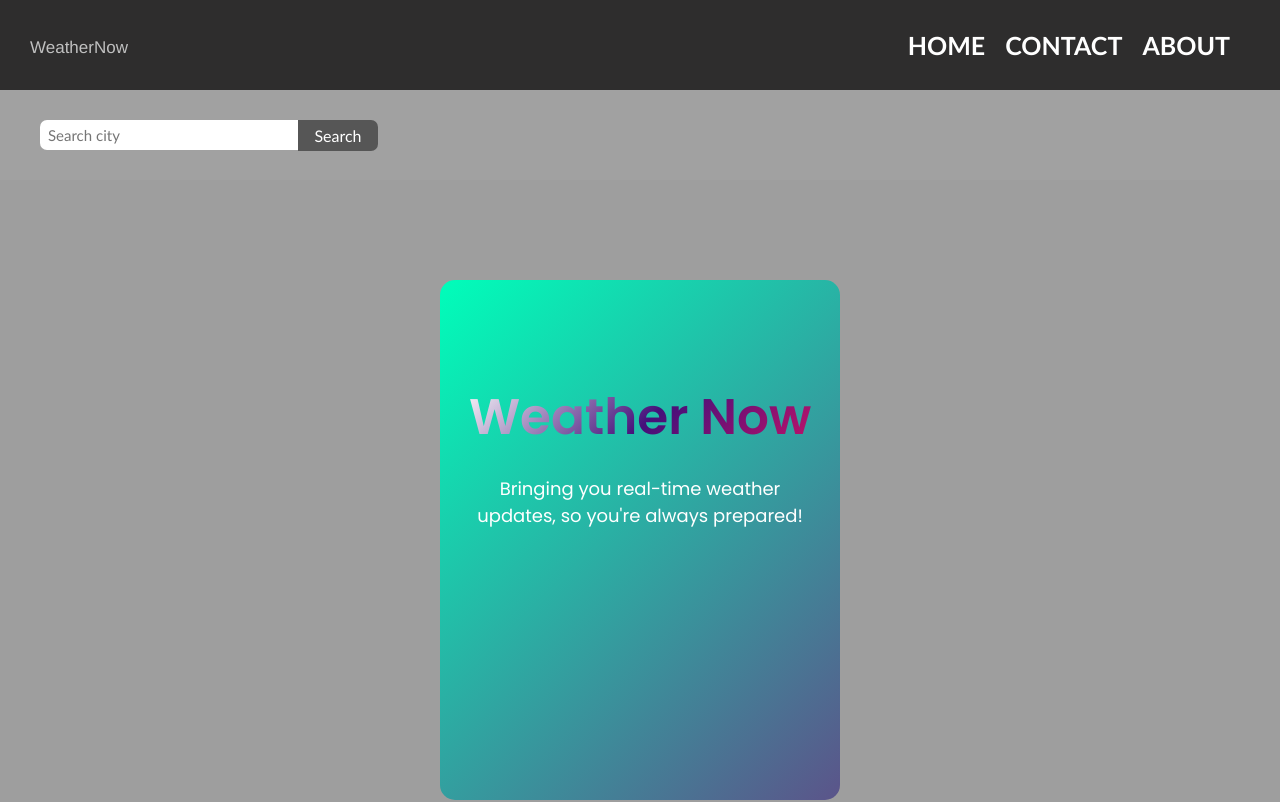
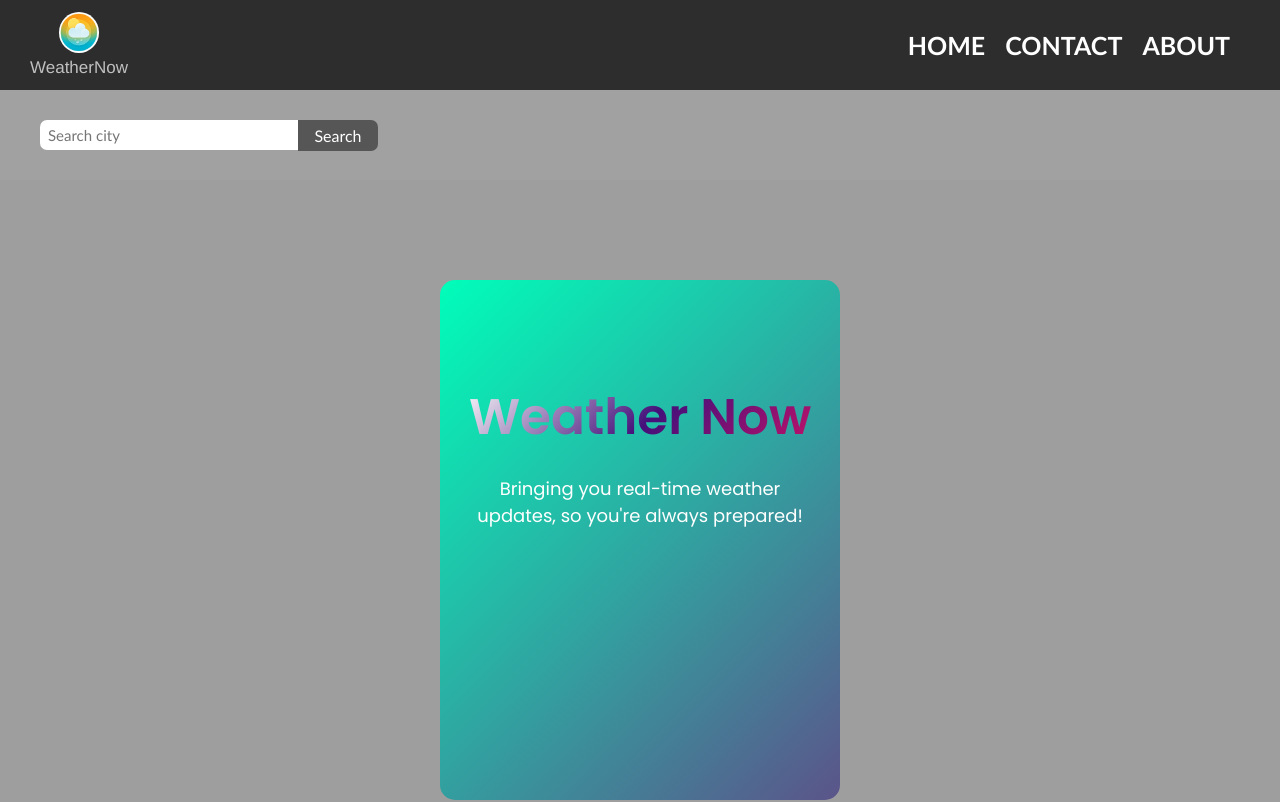
Before and after one commit to YashiPi/WeatherNow, a plain HTML site: page index.html in a window 1280 px wide. Shown: the top 802 px of the page. Drawn offline with Linux system fonts and the light colour scheme; the site is published under a folder, as on GitHub Pages, so addresses that start at the root find nothing; no server answers.

Commit message:
Update index.html

```diff
--- a/index.html
+++ b/index.html
@@ -9,7 +9,7 @@
 <body>
     <header id="header_area">
         <div class="branding">
-            <img src="/logo.png" alt="">
+            <img src="logo.png" alt="">
             <span>WeatherNow</span>
         </div>
         <div class="nav">
```
